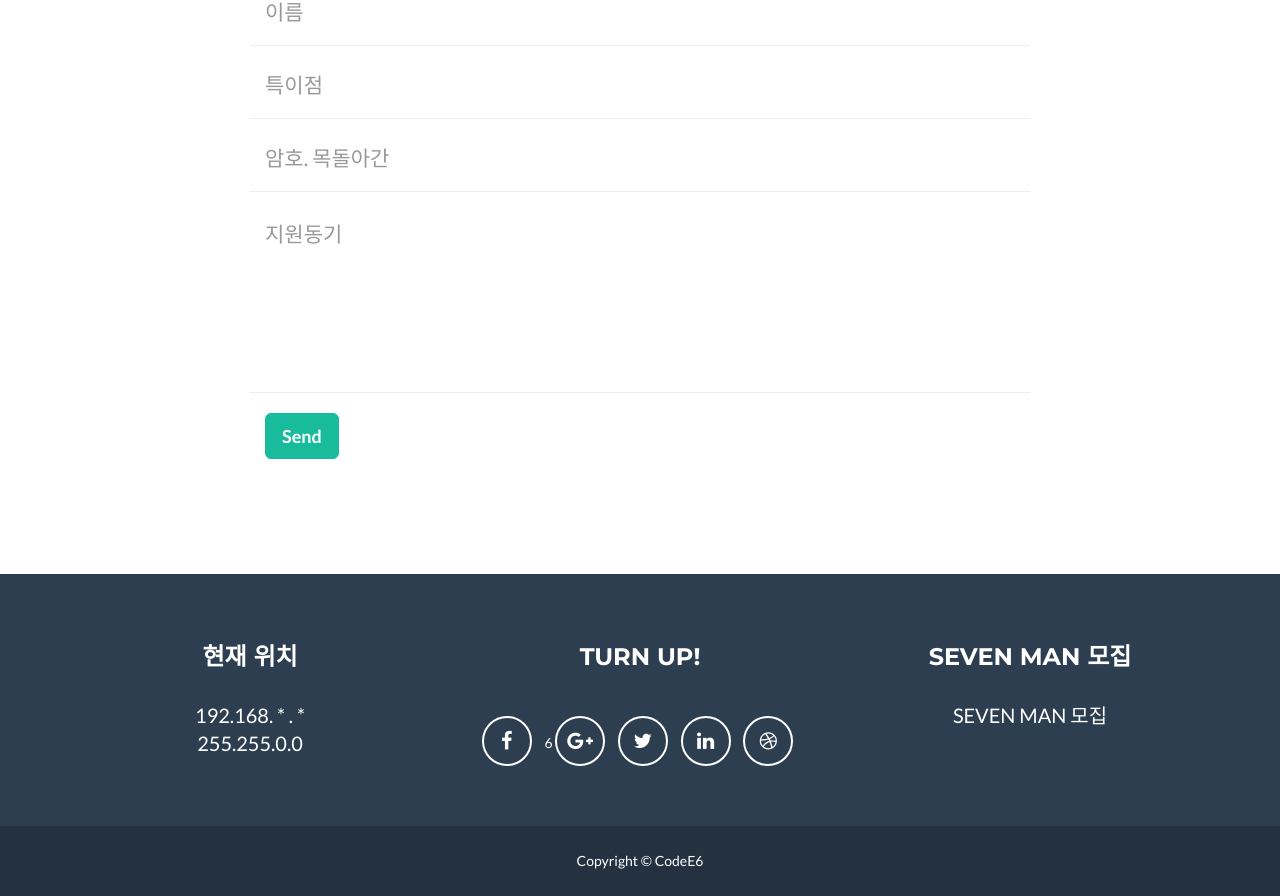
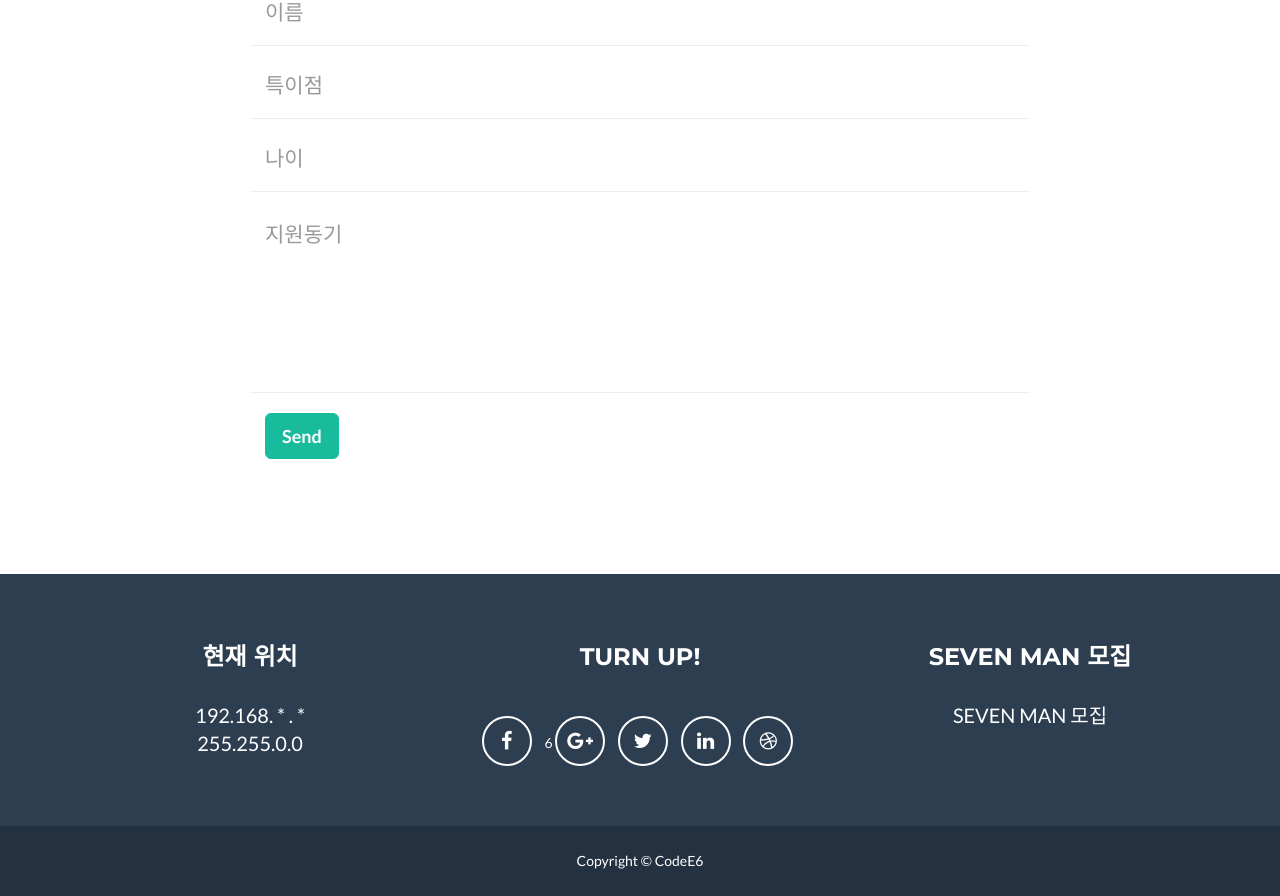
Before and after one commit to lcm1746/lcm1746.github.io, a website: page index.html in a window 1280 px wide. Shown: the part 3236-4132 px from the top of the page. Drawn offline with nearby package versions, Linux system fonts and the light colour scheme.

Commit message:
Update index.html

```diff
--- a/index.html
+++ b/index.html
@@ -205,7 +205,7 @@
                         <div class="row control-group">
                             <div class="form-group col-xs-12 floating-label-form-group controls">
                                 <label for="phone">Phone Number</label>
-                                <input type="tel" class="form-control" placeholder="암호. 목돌아간" id="phone" required data-validation-required-message="">
+                                <input type="tel" class="form-control" placeholder="나이" id="phone" required data-validation-required-message="??">
                                 <p class="help-block text-danger"></p>
                             </div>
                         </div>
```
